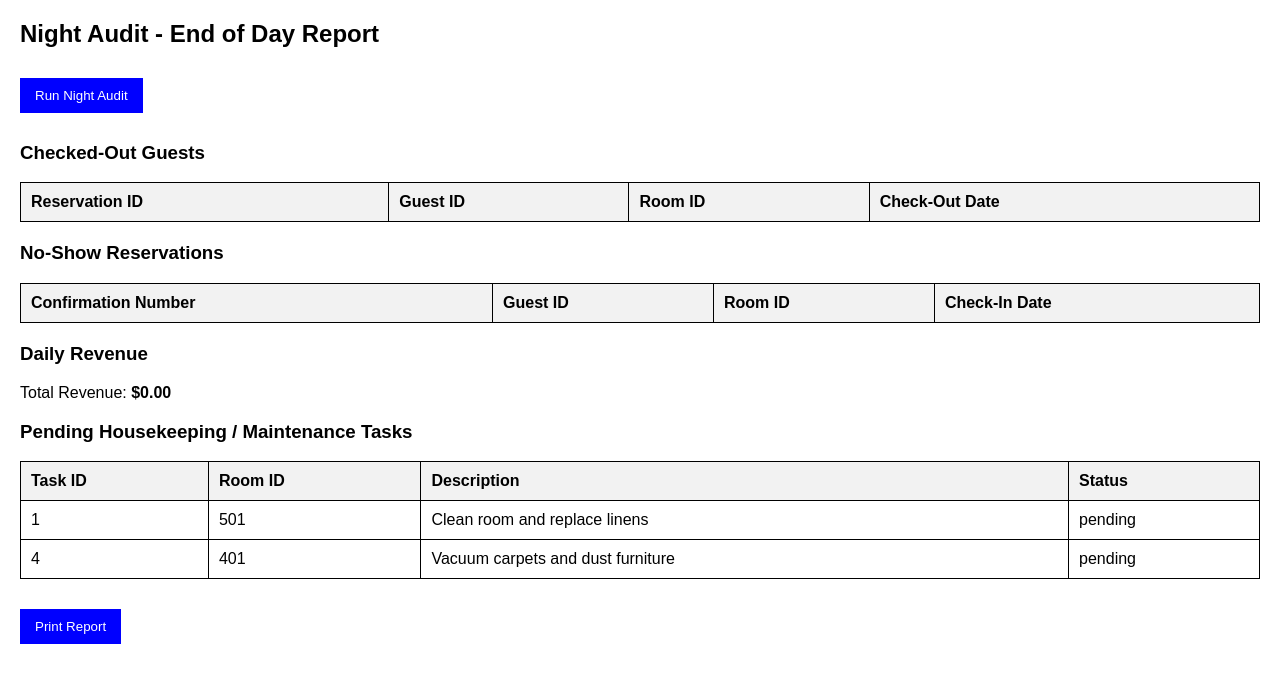
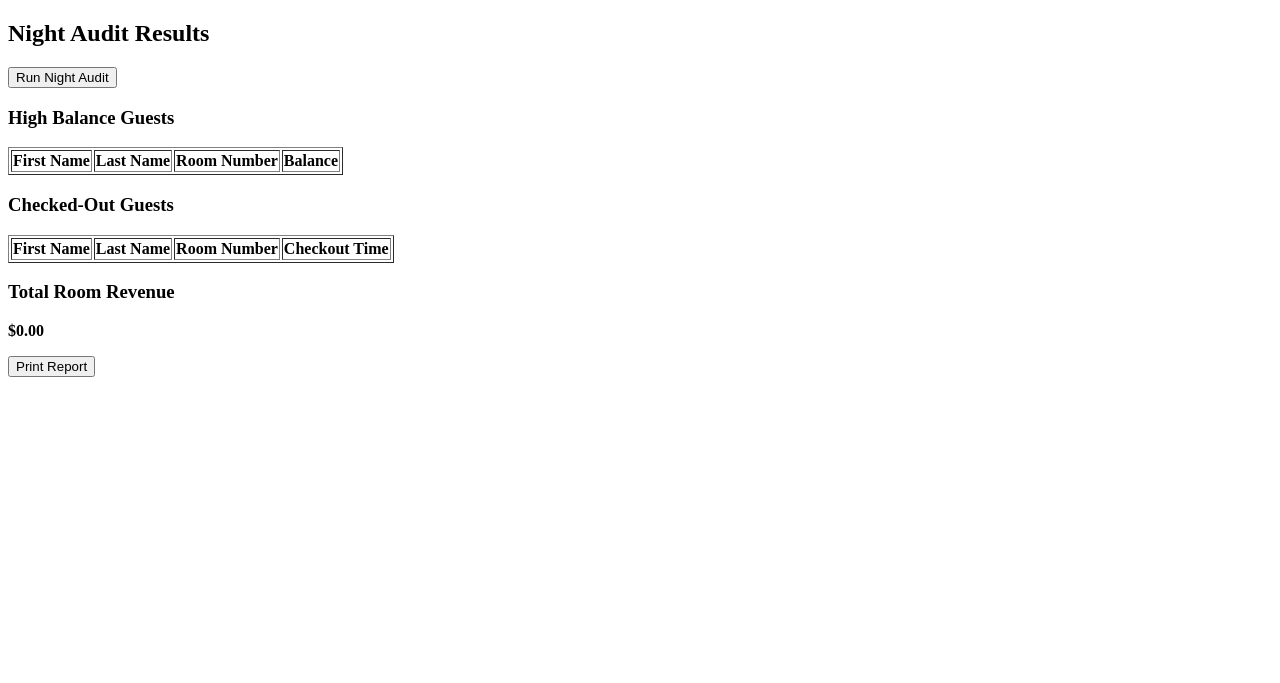
Before and after one commit to XboxDesigned/Senior-Project-Hotel-Management-System, a PHP site: the page made by Hotel Mgmt/Website/inc/Night Audit (In Progress).php in a window 1280 px wide. Shown: the top 683 px of the page. Run offline with PHP 8.4, Linux system fonts and the light colour scheme; data comes from the database, SQL or seed files in the repository; lists and menus that the app fills with data are empty.

Commit message:
Fixed audit
improved backend and dataflow for the procedure

```diff
--- a/Hotel Mgmt/Website/inc/Night Audit (In Progress).php
+++ b/Hotel Mgmt/Website/inc/Night Audit (In Progress).php
@@ -6,99 +6,114 @@ if (!isset($db)) {
     die("Database connection not established.");
 }
 
-// Run Night Audit when button is clicked
+// Initialize variables to prevent warnings
+$highBalanceGuests = [];
+$checkedOutGuests = [];
+$totalRevenue = 0.00;
+
+try {
     if ($_SERVER["REQUEST_METHOD"] == "POST") {
+        // Call the night_audit stored procedure
         $query = "CALL night_audit()";
         $statement = $db->prepare($query);
         $statement->execute();
-    $statement->closeCursor();
-}
 
-// Fetch Checked-Out Guests
-$query = "SELECT confirmation_num, guest_id, room_num, check_out_date FROM reservations WHERE check_out_date = CURDATE() AND status = 'checked-out'";
-$statement = $db->prepare($query);
-$statement->execute();
-$checkouts = $statement->fetchAll(PDO::FETCH_ASSOC);
+        // Fetch all results from the stored procedure
+        do {
+            $statement->fetchAll(PDO::FETCH_ASSOC);
+        } while ($statement->nextRowset());
+
+        // Close cursor before executing new queries
         $statement->closeCursor();
 
-// Fetch No-Show Reservations
-$query = "SELECT confirmation_num, guest_id, room_num, check_in_date FROM reservations WHERE check_in_date = CURDATE() AND status = 'no-show'";
-$statement = $db->prepare($query);
-$statement->execute();
-$noshow = $statement->fetchAll(PDO::FETCH_ASSOC);
-$statement->closeCursor();
+        // Fetch high balance guests
+        $highBalanceQuery = "SELECT g.first_name, g.last_name, r.room_num, r.balance FROM reservations r
+                             JOIN guests g ON r.guest_id = g.guest_id
+                             WHERE r.balance > 500"; // Adjust threshold as needed
+        $highBalanceStmt = $db->prepare($highBalanceQuery);
+        $highBalanceStmt->execute();
+        $highBalanceGuests = $highBalanceStmt->fetchAll(PDO::FETCH_ASSOC);
+        $highBalanceStmt->closeCursor();
 
-// Fetch Daily Revenue
-$query = "SELECT SUM(balance) AS daily_revenue FROM reservations WHERE check_out_date = CURDATE() AND status = 'checked-out'";
-$statement = $db->prepare($query);
-$statement->execute();
-$revenue = $statement->fetch(PDO::FETCH_ASSOC);
-$statement->closeCursor();
+        // Fetch checked-out guests
+        $checkoutQuery = "SELECT g.first_name, g.last_name, r.room_num, r.checkout_datetime FROM reservations r
+                          JOIN guests g ON r.guest_id = g.guest_id
+                          WHERE r.checkout_datetime IS NOT NULL";
+        $checkoutStmt = $db->prepare($checkoutQuery);
+        $checkoutStmt->execute();
+        $checkedOutGuests = $checkoutStmt->fetchAll(PDO::FETCH_ASSOC);
+        $checkoutStmt->closeCursor();
 
-// Fetch Pending Housekeeping Tasks
-$query = "SELECT task_id, room_num, task_description, status FROM housekeeping_tasks WHERE status = 'pending'";
-$statement = $db->prepare($query);
-$statement->execute();
-$housekeeping = $statement->fetchAll(PDO::FETCH_ASSOC);
-$statement->closeCursor();
+        // Fetch total revenue from rooms
+        $revenueQuery = "SELECT SUM(r.rate_plan) AS total_revenue FROM reservations res
+                         JOIN rooms r ON res.room_num = r.room_num
+                         WHERE res.checkout_datetime IS NOT NULL";
+        $revenueStmt = $db->prepare($revenueQuery);
+        $revenueStmt->execute();
+        $totalRevenue = $revenueStmt->fetch(PDO::FETCH_ASSOC)['total_revenue'] ?? 0.00;
+        $revenueStmt->closeCursor();
+    }
+} catch (PDOException $e) {
+    echo "Error executing night audit: " . $e->getMessage();
+}
 ?>
 
 <!DOCTYPE html>
-<html lang="en">
+<html>
 <head>
-    <meta charset="UTF-8">
-    <meta name="viewport" content="width=device-width, initial-scale=1.0">
-    <title>Night Audit - End of Day Report</title>
-    <style>
-        body { font-family: Arial, sans-serif; margin: 20px; }
-        table { width: 100%; border-collapse: collapse; margin-bottom: 20px; }
-        th, td { border: 1px solid black; padding: 10px; text-align: left; }
-        th { background-color: #f2f2f2; }
-        button { padding: 10px 15px; background: blue; color: white; border: none; cursor: pointer; margin: 10px 0; }
-        button:hover { background: darkblue; }
-    </style>
+    <title>Night Audit Results</title>
     <script>
-        function printReport() {
+        function printPage() {
             window.print();
         }
     </script>
 </head>
 <body>
-
-    <h2>Night Audit - End of Day Report</h2>
+    <h2>Night Audit Results</h2>
 
     <form method="POST">
         <button type="submit">Run Night Audit</button>
     </form>
 
-    <h3>Checked-Out Guests</h3>
-    <table>
-        <tr><th>Reservation ID</th><th>Guest ID</th><th>Room ID</th><th>Check-Out Date</th></tr>
-        <?php foreach ($checkouts as $row) { ?>
-            <tr><td><?= htmlspecialchars($row["confirmation_num"]) ?></td><td><?= htmlspecialchars($row["guest_id"]) ?></td><td><?= htmlspecialchars($row["room_num"]) ?></td><td><?= htmlspecialchars($row["check_out_date"]) ?></td></tr>
-        <?php } ?>
+    <h3>High Balance Guests</h3>
+    <table border="1">
+        <tr>
+            <th>First Name</th>
+            <th>Last Name</th>
+            <th>Room Number</th>
+            <th>Balance</th>
+        </tr>
+        <?php foreach ($highBalanceGuests as $guest): ?>
+            <tr>
+                <td><?= htmlspecialchars($guest['first_name']) ?></td>
+                <td><?= htmlspecialchars($guest['last_name']) ?></td>
+                <td><?= htmlspecialchars($guest['room_num']) ?></td>
+                <td>$<?= number_format($guest['balance'], 2) ?></td>
+            </tr>
+        <?php endforeach; ?>
     </table>
 
-    <h3>No-Show Reservations</h3>
-    <table>
-        <tr><th>Confirmation Number</th><th>Guest ID</th><th>Room ID</th><th>Check-In Date</th></tr>
-        <?php foreach ($noshow as $row) { ?>
-            <tr><td><?= htmlspecialchars($row["confirmation_num"]) ?></td><td><?= htmlspecialchars($row["guest_id"]) ?></td><td><?= htmlspecialchars($row["room_num"]) ?></td><td><?= htmlspecialchars($row["check_in_date"]) ?></td></tr>
-        <?php } ?>
+    <h3>Checked-Out Guests</h3>
+    <table border="1">
+        <tr>
+            <th>First Name</th>
+            <th>Last Name</th>
+            <th>Room Number</th>
+            <th>Checkout Time</th>
+        </tr>
+        <?php foreach ($checkedOutGuests as $guest): ?>
+            <tr>
+                <td><?= htmlspecialchars($guest['first_name']) ?></td>
+                <td><?= htmlspecialchars($guest['last_name']) ?></td>
+                <td><?= htmlspecialchars($guest['room_num']) ?></td>
+                <td><?= htmlspecialchars($guest['checkout_datetime']) ?></td>
+            </tr>
+        <?php endforeach; ?>
     </table>
 
-    <h3>Daily Revenue</h3>
-    <p>Total Revenue: <strong>$<?= number_format($revenue["daily_revenue"], 2) ?></strong></p>
+    <h3>Total Room Revenue</h3>
+    <p><strong>$<?= number_format($totalRevenue, 2) ?></strong></p>
 
-    <h3>Pending Housekeeping / Maintenance Tasks</h3>
-    <table>
-        <tr><th>Task ID</th><th>Room ID</th><th>Description</th><th>Status</th></tr>
-        <?php foreach ($housekeeping as $row) { ?>
-            <tr><td><?= htmlspecialchars($row["task_id"]) ?></td><td><?= htmlspecialchars($row["room_num"]) ?></td><td><?= htmlspecialchars($row["task_description"]) ?></td><td><?= htmlspecialchars($row["status"]) ?></td></tr>
-        <?php } ?>
-    </table>
-
-    <button onclick="printReport()">Print Report</button>
-
+    <button onclick="printPage()">Print Report</button>
 </body>
 </html>
```
Lines whose indentation alone changed are shown as unchanged.
